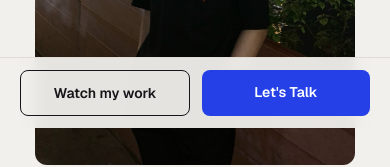
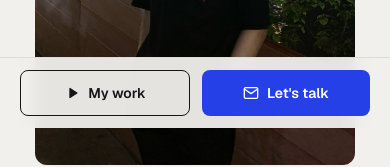
Before and after one commit to transcenddev/ugc-portfolio, a Next.js app: page / in a window 390 px wide. Shown: the part 787-954 px from the top of the page. Built offline with nearby package versions, Linux system fonts and the light colour scheme.

Commit message:
fix(mobile-action-bar): conceal the bar over the hero, not just contact
Track both the hero and contact sections so the action bar hides while either is in view, and add play/mail icons to the two actions.

```diff
--- a/components/mobile-action-bar.tsx
+++ b/components/mobile-action-bar.tsx
@@ -12,19 +12,32 @@ const MENU_TOGGLE_EVENT = "reymar:mobile-menu";
  * full-width menu is open, since the two would otherwise overlap.
  */
 export function MobileActionBar() {
-  const [isHidden, setIsHidden] = useState(false);
+  const [isContactVisible, setIsContactVisible] = useState(false);
+  const [isHeroVisible, setIsHeroVisible] = useState(false);
   const [isMenuOpen, setIsMenuOpen] = useState(false);
 
   useEffect(() => {
     const contact = document.getElementById("contact");
-    if (!contact) return;
+    const hero = document.getElementById("top");
+    if (!contact || !hero) return;
+
+    let contactInView = false;
+    let heroInView = false;
 
     const observer = new IntersectionObserver(
-      ([entry]) => setIsHidden(entry.isIntersecting),
+      (entries) => {
+        for (const entry of entries) {
+          if (entry.target === contact) contactInView = entry.isIntersecting;
+          if (entry.target === hero) heroInView = entry.isIntersecting;
+        }
+        setIsContactVisible(contactInView);
+        setIsHeroVisible(heroInView);
+      },
       { threshold: 0.15 },
     );
 
     observer.observe(contact);
+    observer.observe(hero);
     return () => observer.disconnect();
   }, []);
 
@@ -37,7 +50,7 @@ export function MobileActionBar() {
     return () => window.removeEventListener(MENU_TOGGLE_EVENT, onToggle);
   }, []);
 
-  const isConcealed = isHidden || isMenuOpen;
+  const isConcealed = isContactVisible || isHeroVisible || isMenuOpen;
 
   return (
     <div
@@ -50,16 +63,37 @@ export function MobileActionBar() {
         style={{ paddingBottom: "max(0.75rem, env(safe-area-inset-bottom))" }}
       >
         <a
-          className="flex-1 rounded-lg border border-ink px-4 py-3 text-center text-sm font-semibold text-ink transition-colors duration-150 ease-out hover:border-ink/80 hover:bg-ink/5"
+          className="flex-1 rounded-lg border border-ink px-4 py-3 text-center text-sm font-semibold text-ink transition-colors duration-150 ease-out hover:border-ink/80 hover:bg-ink/5 inline-flex items-center justify-center gap-2"
           href="#featured"
         >
-          Watch my work
+          <svg
+            aria-hidden="true"
+            className="h-4 w-4"
+            fill="currentColor"
+            viewBox="0 0 24 24"
+          >
+            <path d="M8 5.2v13.6a1 1 0 0 0 1.52.86l10.35-6.8a1 1 0 0 0 0-1.72L9.52 4.34A1 1 0 0 0 8 5.2Z" />
+          </svg>
+          My work
         </a>
         <a
-          className="flex-1 rounded-lg bg-accent px-4 py-3 text-center text-sm font-semibold text-white transition-colors duration-150 ease-out hover:bg-accent/90"
+          className="flex-1 rounded-lg bg-accent px-4 py-3 text-center text-sm font-semibold text-white transition-colors duration-150 ease-out hover:bg-accent/90 inline-flex items-center justify-center gap-2"
           href="#contact"
         >
-          Let&apos;s Talk
+          <svg
+            aria-hidden="true"
+            className="h-4 w-4"
+            fill="none"
+            stroke="currentColor"
+            strokeLinecap="round"
+            strokeLinejoin="round"
+            strokeWidth="2"
+            viewBox="0 0 24 24"
+          >
+            <path d="M4 4h16c1.1 0 2 .9 2 2v12c0 1.1-.9 2-2 2H4c-1.1 0-2-.9-2-2V6c0-1.1.9-2 2-2z" />
+            <polyline points="22,6 12,13 2,6" />
+          </svg>
+          Let&apos;s talk
         </a>
       </div>
     </div>
```
